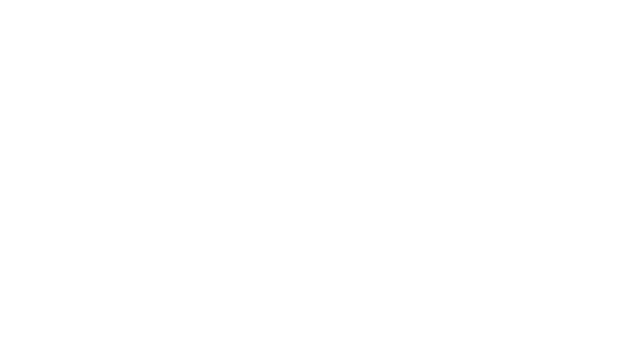
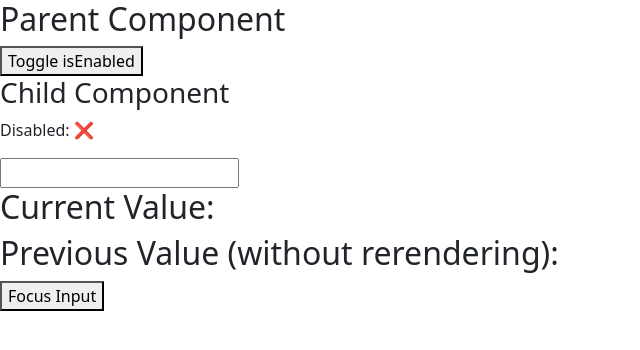
Before and after one commit to MohanManirul/react-blog, a React (Vite) app: page /storeMutableValue in a window 1280 px wide. Before the commit this address had no page. Shown: the top 350 px of the page, without its empty margins (0-640 px from the left). Built offline with nearby package versions, Linux system fonts and the light colour scheme.

Commit message:
4.Hooks can be conditional

```diff
--- a/src/App.jsx
+++ b/src/App.jsx
@@ -6,11 +6,16 @@ import React, { useState } from 'react';
 import Module6 from "./pages/Module6.jsx";
 import Module5 from './pages/Module5';
 import UseCallBackFunc from "./pages/UseCallBackFunc.jsx";
+import UseRef from "./pages/UseRef.jsx";
+import Timer from "./pages/Timer.jsx";
+import MyComponent from "./component/MyComponent.jsx";
+
 
 
 
 const App = () => {
 
+  const [isEnabled, setIsEnabled] = useState(false);
 
   const [FormData , setFormData] = useState({
     username : "",
@@ -40,12 +45,27 @@ const handleSubmit = (e) => {
     <div>
 
 
+
+      <h2>Parent Component</h2>
+      <button onClick={() => setIsEnabled(!isEnabled)}>
+        Toggle isEnabled
+      </button>
+      <MyComponent isEnabled={isEnabled} />
+
+
+
+
+
         <BrowserRouter>
 
           <Routes>
             <Route path="/module5" element={<Module5/>} />
             <Route path="/module6" element={<Module6/>} />
             <Route path="/usecallback" element={<UseCallBackFunc/>} />
+            <Route path="/useRef" element={<UseRef/>} />
+            <Route path="/storeMutableValue" element={<Timer/>} />
+
+
 
             <Route path="/" element={<HomePage/>} />
             <Route path="/byCategory/:id" element={<ByCategoryPage/>} />
--- /dev/null
+++ b/src/component/MyComponent.jsx
@@ -0,0 +1,12 @@
+import React from "react";
+
+function MyComponent({ isEnabled }) {
+  return (
+    <div>
+      <h3>Child Component</h3>
+      {isEnabled ? <p>Enabled: ✅</p> : <p>Disabled: ❌</p>}
+    </div>
+  );
+}
+
+export default MyComponent;
--- a/src/layout/layout.jsx
+++ b/src/layout/layout.jsx
@@ -27,6 +27,12 @@ const Layout = (props) => {
                 <li className="listDisplay"> <NavLink to={'/module5'}>Module 5</NavLink></li> <br />
                 <li className="listDisplay"> <NavLink to={'/module6'}>Module 6</NavLink></li> <br />
                 <li className="listDisplay"> <NavLink to={'/usecallback'}>Use call back hook</NavLink></li> <br />
+                <li className="listDisplay"> <NavLink to={'/useRef'}>useRef hook</NavLink></li> <br />
+                <li className="listDisplay"> <NavLink to={'/storeMutableValue'}>useRef hook ( storeMutableValue Timer Example)</NavLink></li> <br />
+
+                <li className="listDisplay"> <NavLink to={'/conditionInsideHook'}>conditions Inside Hook</NavLink></li> <br />
+
+
            </ul>
 
                 <ul className="listDisplay">
--- /dev/null
+++ b/src/pages/Timer.jsx
@@ -0,0 +1,35 @@
+import { useState, useRef } from "react";
+
+const InputTracker = () => {
+
+    console.log("Component Rendered!");
+
+  const [text, setText] = useState(""); // 🔹 State (Rerender হবে)
+  const prevTextRef = useRef(""); // 🔹 Mutable value (Rerender হবে না)
+  const inputRef = useRef(null); // 🔹 Input field reference
+
+  const handleChange = (e) => {
+    prevTextRef.current = text; // ✅ আগের ইনপুট সংরক্ষণ (Rerender হবে না)
+    setText(e.target.value); // ✅ নতুন মান state-এ সেট করা (Rerender হবে)
+  };
+
+  const focusInput = () => {
+    inputRef.current.focus(); // ✅ Input field-এ ফোকাস দেওয়া হবে (Rerender হবে না)
+  };
+
+  return (
+    <div>
+      <input
+        ref={inputRef}
+        type="text"
+        value={text}
+        onChange={handleChange}
+      />
+      <h2>Current Value: {text}</h2>
+      <h2>Previous Value (without rerendering): {prevTextRef.current}</h2>
+      <button onClick={focusInput}>Focus Input</button>
+    </div>
+  );
+};
+
+export default InputTracker;
--- /dev/null
+++ b/src/pages/UseRef.jsx
@@ -0,0 +1,28 @@
+import { useRef, useState } from "react";
+
+const UseRef = () => {
+    const renderCount = useRef(0); // 🟢 রেন্ডার কাউন্ট সংরক্ষণ করবে
+
+  const [count, setCount] = useState(0);
+
+  renderCount.current += 1; // প্রতিবার কম্পোনেন্ট রেন্ডার হলে মান বাড়বে
+  console.log("Component Rendered!");
+    return (
+         <div>
+            <h1>Count: {count}</h1>
+            <h2>Component Rendered: {renderCount.current} times</h2>
+            <button onClick={() => setCount(count + 1)}>Increase Count</button>
+            <hr />
+            <p>"Persist values between renders" বলতে বোঝায় একটি ভ্যালু সংরক্ষণ করা যাতে তা component rerender হলেও হারিয়ে না যায়।</p>
+            <p>useRef() এমন ভ্যালু সংরক্ষণ করতে পারে যা rerender হলেও পরিবর্তিত হয় না।
+            👉 এটি state-এর মতো কাজ করে, কিন্তু state পরিবর্তন করলে rerender হয়, আর useRef() করলে rerender হয় না।
+            </p>
+            <hr />
+            <p>useRef() দিয়ে Mutable Value Store করার উদাহরণ</p>
+        </div>
+    );
+};
+
+export default UseRef;
+
+// এখানে, renderCount.current রেন্ডারের মধ্যে মান সংরক্ষণ করছে, কিন্তু state আপডেট করলে কম্পোনেন্ট rerender হলেও এটি পরিবর্তন হচ্ছে না।
```
